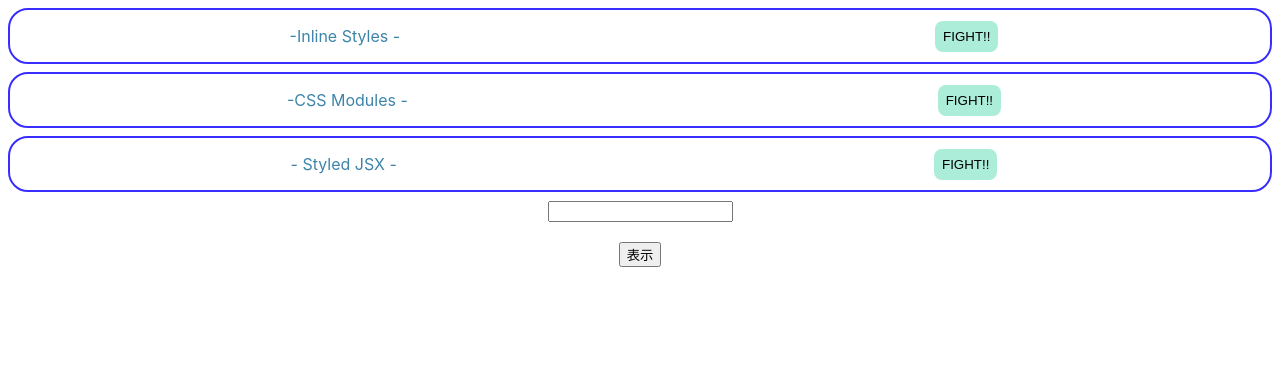
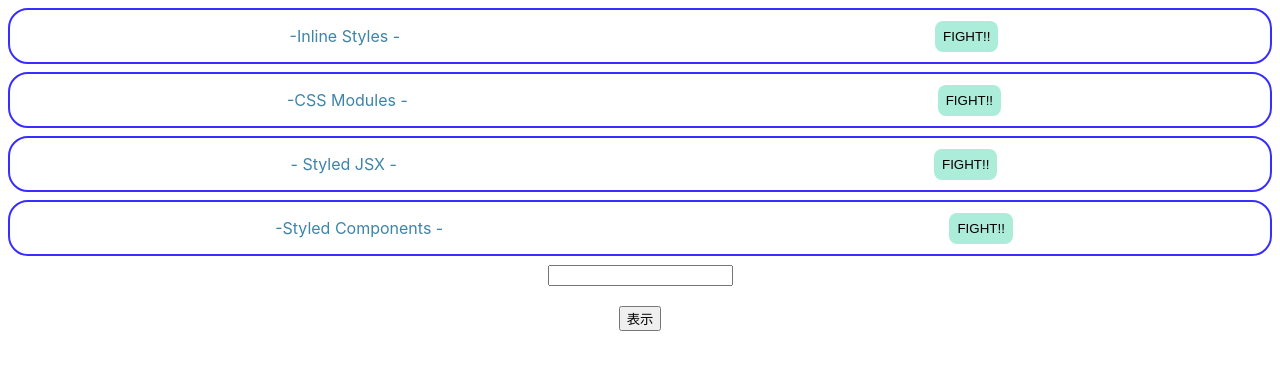
Before and after one commit to osuke-noguchi/react-study, a React (Create React App) app: page / in a window 1280 px wide. Shown: the top 370 px of the page. Built offline with nearby package versions, Linux system fonts and the light colour scheme.

Commit message:
styled-componentsでcssを定義

```diff
--- a/src/App.js
+++ b/src/App.js
@@ -4,6 +4,7 @@ import { ChildArea } from './ChildArea';
 import { InlineStyle } from './components/InlineStyle';
 import { CssModule } from './components/CssModule';
 import { StyledJsx } from './components/StyledJsx';
+import { StyledComponents } from './components/StyledConponents';
 
 function App() {
   const [text, setText] = useState('');
@@ -20,6 +21,7 @@ function App() {
       <InlineStyle />
       <CssModule />
       <StyledJsx />
+      <StyledComponents />
       <input value={text} onChange={onChangeText} />
       <br />
       <br />
--- /dev/null
+++ b/src/components/StyledConponents.jsx
@@ -0,0 +1,38 @@
+import styled from 'styled-components';
+
+export const StyledComponents = () => {
+  return (
+    <SContainer>
+      <STitle>-Styled Components -</STitle>
+      <SButton>FIGHT!!</SButton>
+    </SContainer>
+  );
+};
+
+const SContainer = styled.div`
+  border: solid 2px #392eff;
+  border-radius: 20px;
+  padding: 8px;
+  margin: 8px;
+  display: flex;
+  justify-content: space-around;
+  align-items: center;
+`;
+
+const STitle = styled.p`
+  margin: 0;
+  color: #3d84a8;
+  padding: 8px;
+`;
+
+const SButton = styled.button`
+  background-color: #abedd8;
+  border: none;
+  padding: 8px;
+  border-radius: 8px;
+  &:hover {
+    background-color: #46cdcf;
+    color: #fff;
+    cursor: pointer;
+  }
+`;
```
